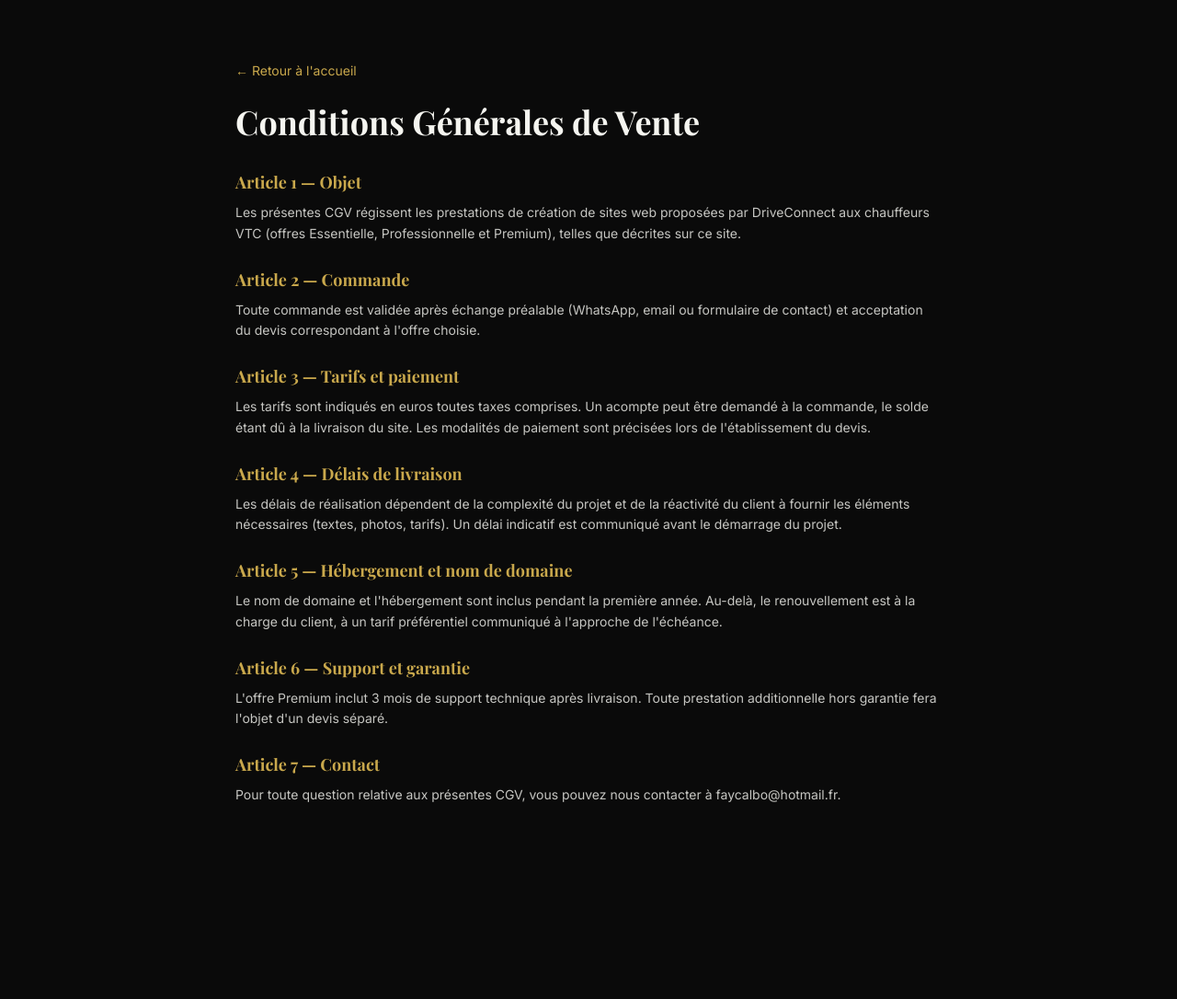
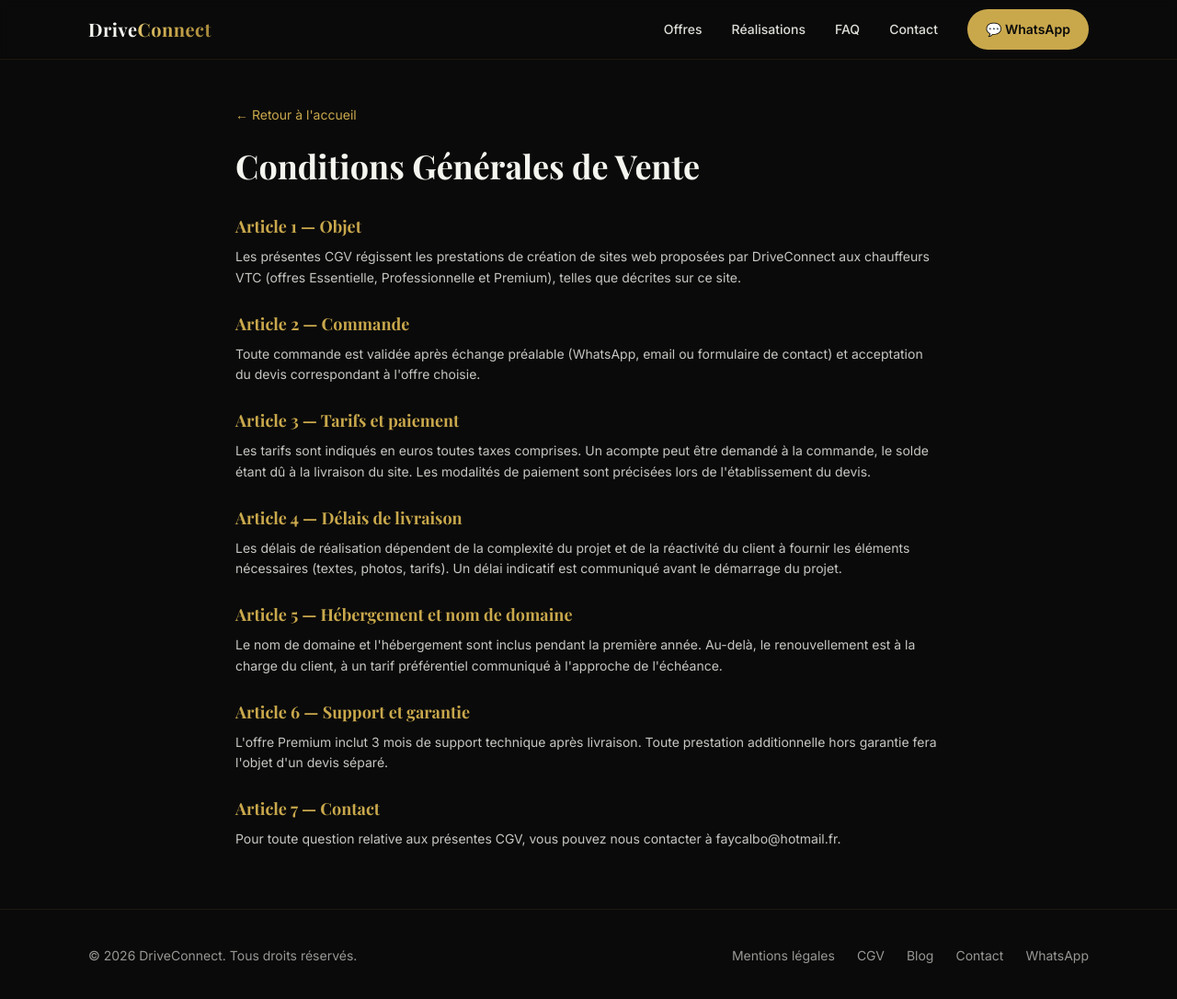
Before and after one commit to faycal92/chauffeurpro, a Next.js app: page /cgv in a window 1280 px wide. Shown: the top 1086 px of the page at 92% size. Before the commit the page ends 940 px from the top, so only its background shows below. Built offline with nearby package versions, Linux system fonts and the light colour scheme.

Commit message:
fix: add Header and Footer to /cgv and /mentions-legales

```diff
--- a/src/app/cgv/page.tsx
+++ b/src/app/cgv/page.tsx
@@ -1,5 +1,7 @@
 import type { Metadata } from "next";
 import Link from "next/link";
+import Header from "@/components/Header";
+import Footer from "@/components/Footer";
 import { COMPANY_NAME, CONTACT_EMAIL, SITE_URL } from "@/lib/constants";
 
 export const metadata: Metadata = {
@@ -12,7 +14,9 @@ export const metadata: Metadata = {
 
 export default function Cgv() {
   return (
-    <main className="min-h-screen bg-charcoal px-5 py-16 sm:px-8">
+    <>
+      <Header />
+      <main className="min-h-screen bg-charcoal px-5 pb-16 pt-28 sm:px-8">
         <div className="mx-auto max-w-3xl">
           <Link href="/" className="text-sm text-gold hover:underline">
             ← Retour à l&apos;accueil
@@ -105,5 +109,7 @@ export default function Cgv() {
           </div>
         </div>
       </main>
+      <Footer />
+    </>
   );
 }
--- a/src/app/mentions-legales/page.tsx
+++ b/src/app/mentions-legales/page.tsx
@@ -1,5 +1,7 @@
 import type { Metadata } from "next";
 import Link from "next/link";
+import Header from "@/components/Header";
+import Footer from "@/components/Footer";
 import { COMPANY_NAME, CONTACT_EMAIL, SITE_URL, WHATSAPP_NUMBER } from "@/lib/constants";
 
 export const metadata: Metadata = {
@@ -12,7 +14,9 @@ export const metadata: Metadata = {
 
 export default function MentionsLegales() {
   return (
-    <main className="min-h-screen bg-charcoal px-5 py-16 sm:px-8">
+    <>
+      <Header />
+      <main className="min-h-screen bg-charcoal px-5 pb-16 pt-28 sm:px-8">
         <div className="mx-auto max-w-3xl">
           <Link href="/" className="text-sm text-gold hover:underline">
             ← Retour à l&apos;accueil
@@ -77,5 +81,7 @@ export default function MentionsLegales() {
           </div>
         </div>
       </main>
+      <Footer />
+    </>
   );
 }
```
Lines whose indentation alone changed are shown as unchanged.
